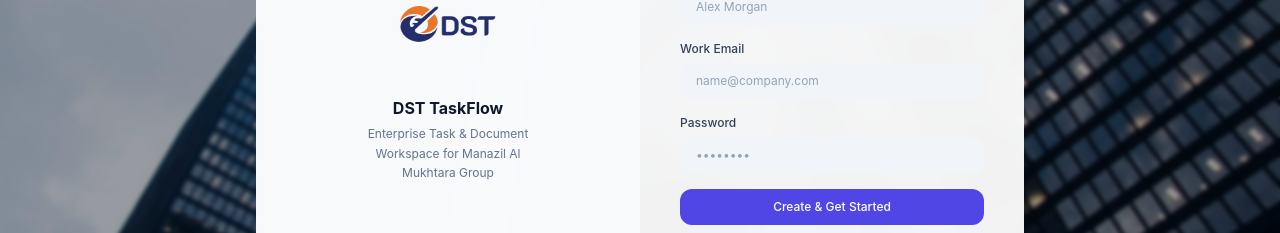
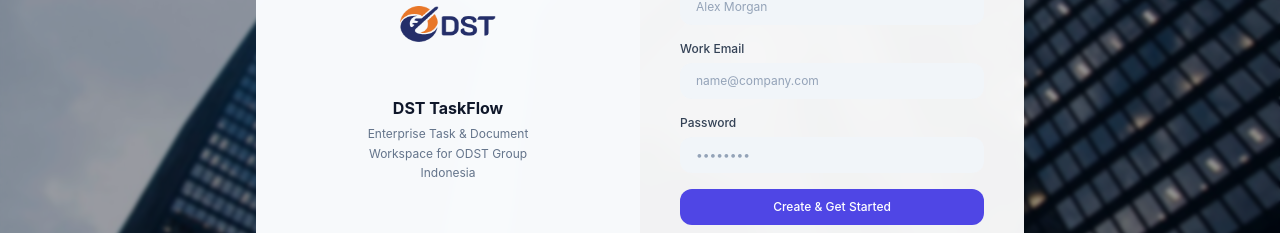
Before and after one commit to dimasalvarizk/TaskManagement, a Next.js app: page /register in a window 1280 px wide. Shown: the part 313-546 px from the top of the page. Built offline with nearby package versions, Linux system fonts and the light colour scheme; no server answers.

Commit message:
chore(branding): update company name to ODST Group Indonesia

```diff
--- a/src/app/layout.tsx
+++ b/src/app/layout.tsx
@@ -21,21 +21,21 @@
     template: '%s | TaskFlow Workspace',
   },
   description:
-    'TaskFlow is a modern team workspace, real-time Kanban board, Notion-style documentation platform, and collaboration suite by Manazil Al Mukhtara Group & ODST Platform.',
+    'TaskFlow is a modern team workspace, real-time Kanban board, Notion-style documentation platform, and collaboration suite by ODST Group Indonesia.',
   keywords: [
     'TaskFlow',
     'Task Management',
     'Kanban Board',
     'Notion Notes',
     'Project Management',
-    'Manazil Al Mukhtara Group',
+    'ODST Group Indonesia',
     'ODST Platform',
     'Team Collaboration',
     'Task Management Application',
     'Self-Hosted Workspace',
   ],
-  authors: [{ name: 'Manazil Al Mukhtara Group' }, { name: 'ODST Platform' }],
-  creator: 'Manazil Al Mukhtara Group',
+  authors: [{ name: 'ODST Group Indonesia' }, { name: 'ODST Platform' }],
+  creator: 'ODST Group Indonesia',
   publisher: 'ODST Platform',
   applicationName: 'TaskFlow Workspace',
   category: 'productivity',
@@ -106,7 +106,7 @@
     },
     author: {
       '@type': 'Organization',
-      name: 'Manazil Al Mukhtara Group',
+      name: 'ODST Group Indonesia',
       url: baseUrl,
     },
     publisher: {
--- a/src/app/manifest.ts
+++ b/src/app/manifest.ts
@@ -2,7 +2,7 @@
 
 export default function manifest(): MetadataRoute.Manifest {
   return {
-    name: 'TaskFlow Workspace — Manazil Al Mukhtara Group',
+    name: 'TaskFlow Workspace — ODST Group Indonesia',
     short_name: 'TaskFlow',
     description: 'Modern team task management, Kanban board, and Notion-style documentation platform.',
     start_url: '/',
--- a/src/app/register/page.tsx
+++ b/src/app/register/page.tsx
@@ -82,7 +82,7 @@
                   DST TaskFlow
                 </h2>
                 <p className="text-xs text-slate-500 dark:text-slate-400 max-w-[200px] leading-relaxed">
-                  Enterprise Task & Document Workspace for Manazil Al Mukhtara Group
+                  Enterprise Task & Document Workspace for ODST Group Indonesia
                 </p>
               </div>
             </div>
--- a/src/components/layout/SplashScreen.tsx
+++ b/src/components/layout/SplashScreen.tsx
@@ -110,7 +110,7 @@
                 TASKFLOW
               </h1>
               <p className="text-[11px] font-medium tracking-[0.2em] text-neutral-400 uppercase">
-                ODST &bull; Manazil Al Mukhtara Group
+                ODST Group Indonesia
               </p>
             </motion.div>
           </div>
```
Also changed, not shown: public/manifest.json.
